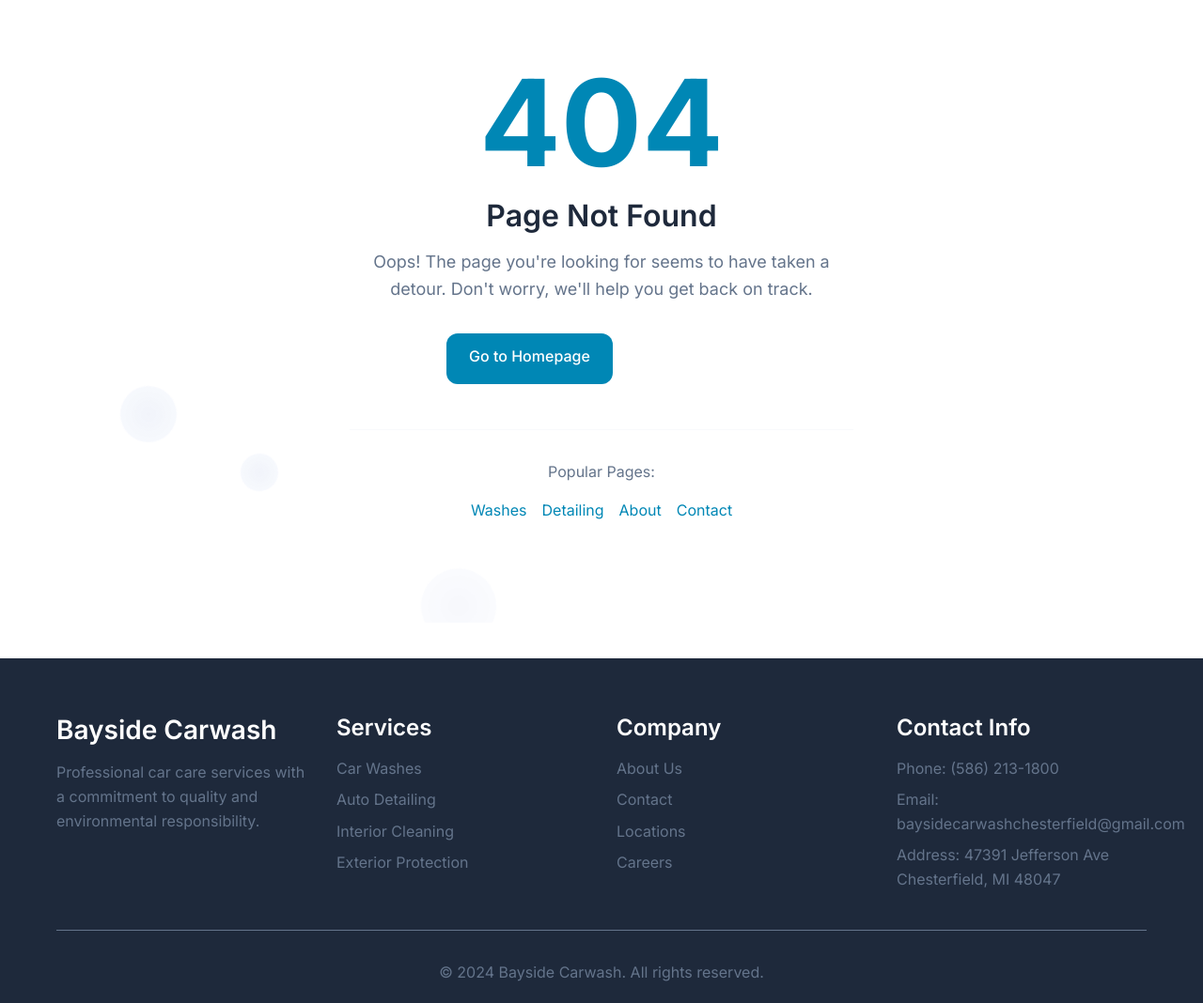
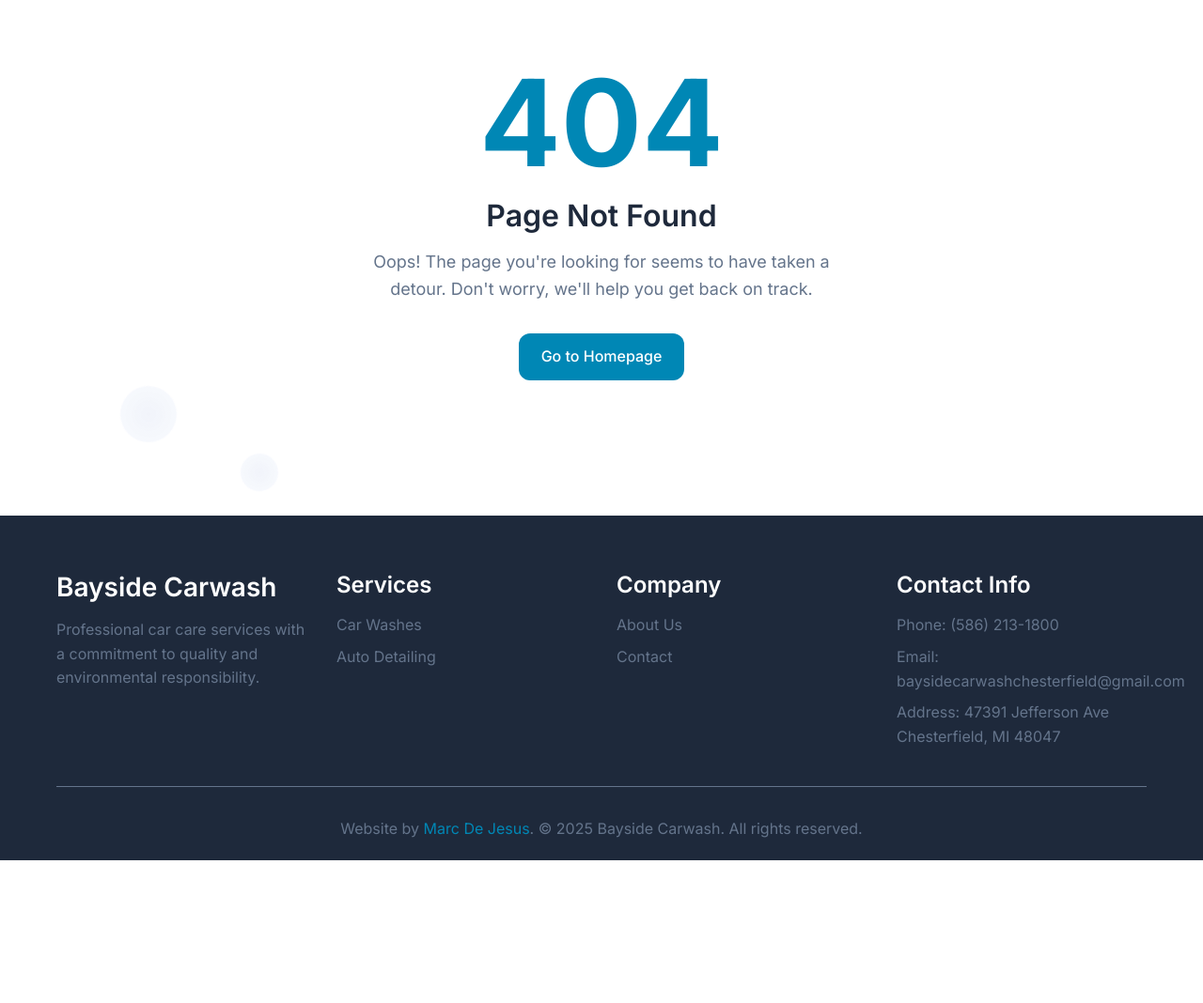
Before and after one commit to marcdejesus/shinyrides-carwash, a plain HTML site: page 404.html in a window 1280 px wide. Shown: the part 137-1205 px from the top of the page at 94% size. After the commit the page ends 1053 px from the top, so only its background shows below. Drawn offline with Linux system fonts and the light colour scheme.

Commit message:
Update Footer

```diff
--- a/404.html
+++ b/404.html
@@ -71,16 +71,6 @@
                 </p>
                 <div style="display: flex; gap: 1rem; justify-content: center; flex-wrap: wrap;">
                     <a href="/" class="btn btn-primary">Go to Homepage</a>
-                    <a href="/contact" class="btn btn-secondary">Contact Us</a>
-                </div>
-                <div style="margin-top: 3rem; padding-top: 2rem; border-top: 1px solid var(--light-gray);">
-                    <p style="color: var(--gray); margin-bottom: 1rem;">Popular Pages:</p>
-                    <div style="display: flex; gap: 1rem; justify-content: center; flex-wrap: wrap;">
-                        <a href="/washes" style="color: var(--primary-blue); text-decoration: none;">Washes</a>
-                        <a href="/detailing" style="color: var(--primary-blue); text-decoration: none;">Detailing</a>
-                        <a href="/about" style="color: var(--primary-blue); text-decoration: none;">About</a>
-                        <a href="/contact" style="color: var(--primary-blue); text-decoration: none;">Contact</a>
-                    </div>
                 </div>
             </div>
         </div>
@@ -99,8 +89,6 @@
                     <ul>
                         <li><a href="/washes">Car Washes</a></li>
                         <li><a href="/detailing">Auto Detailing</a></li>
-                        <li><a href="/detailing">Interior Cleaning</a></li>
-                        <li><a href="/detailing">Exterior Protection</a></li>
                     </ul>
                 </div>
                 <div class="footer-section">
@@ -108,8 +96,6 @@
                     <ul>
                         <li><a href="/about">About Us</a></li>
                         <li><a href="/contact">Contact</a></li>
-                        <li><a href="/contact">Locations</a></li>
-                        <li><a href="/contact">Careers</a></li>
                     </ul>
                 </div>
                 <div class="footer-section">
@@ -120,7 +106,7 @@
                 </div>
             </div>
             <div class="footer-bottom">
-                <p>&copy; 2024 Bayside Carwash. All rights reserved.</p>
+                <p>Website by <a href="https://marcdejesusdev.com" target="_blank" rel="noopener noreferrer" style="color: var(--primary-blue); text-decoration: none;">Marc De Jesus</a>. &copy; 2025 Bayside Carwash. All rights reserved.</p>
             </div>
         </div>
     </footer>
```
Also changed, not shown: about.html (+1 -5 lines), contact.html (+1 -5 lines), detailing.html (+1 -5 lines), index.html (+17 -19 lines), washes.html (+1 -5 lines).
